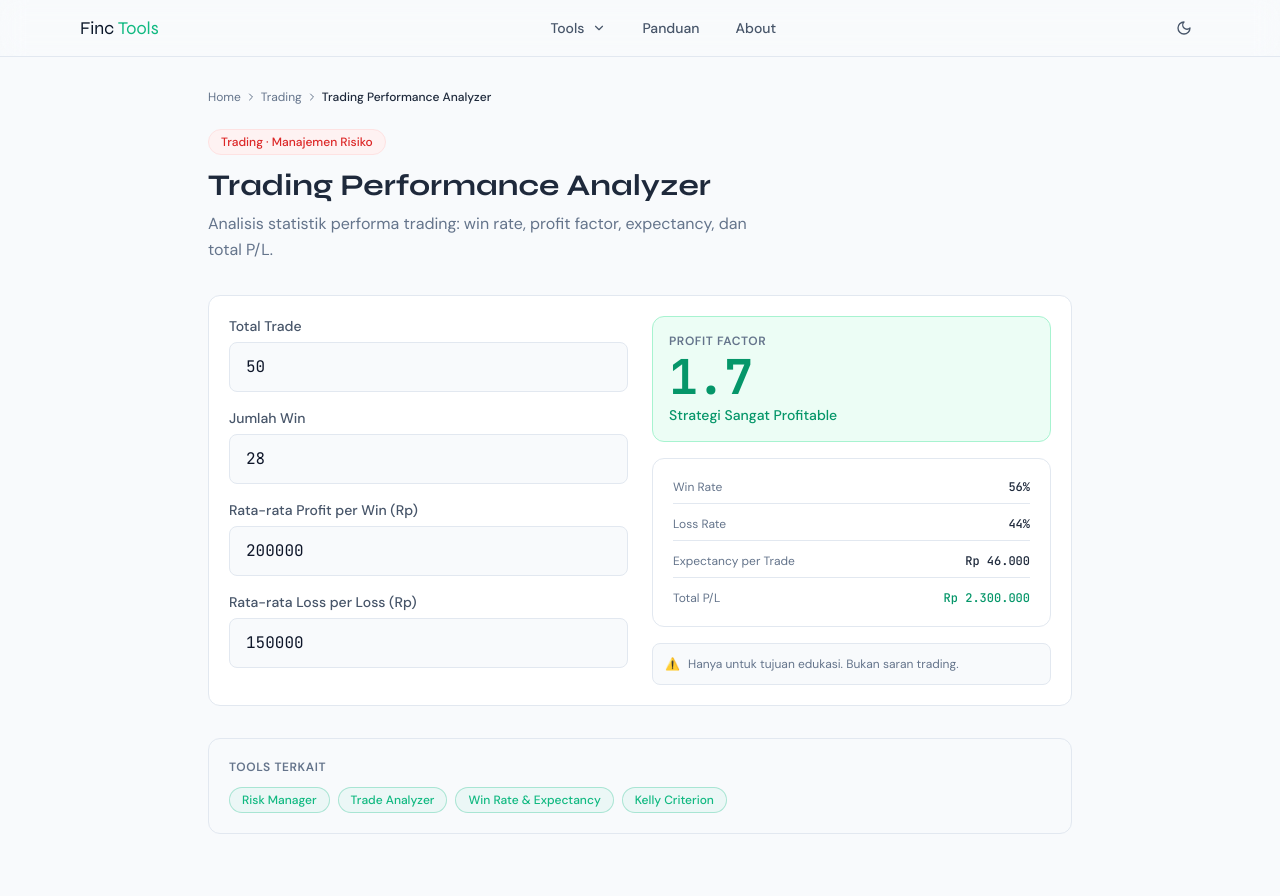
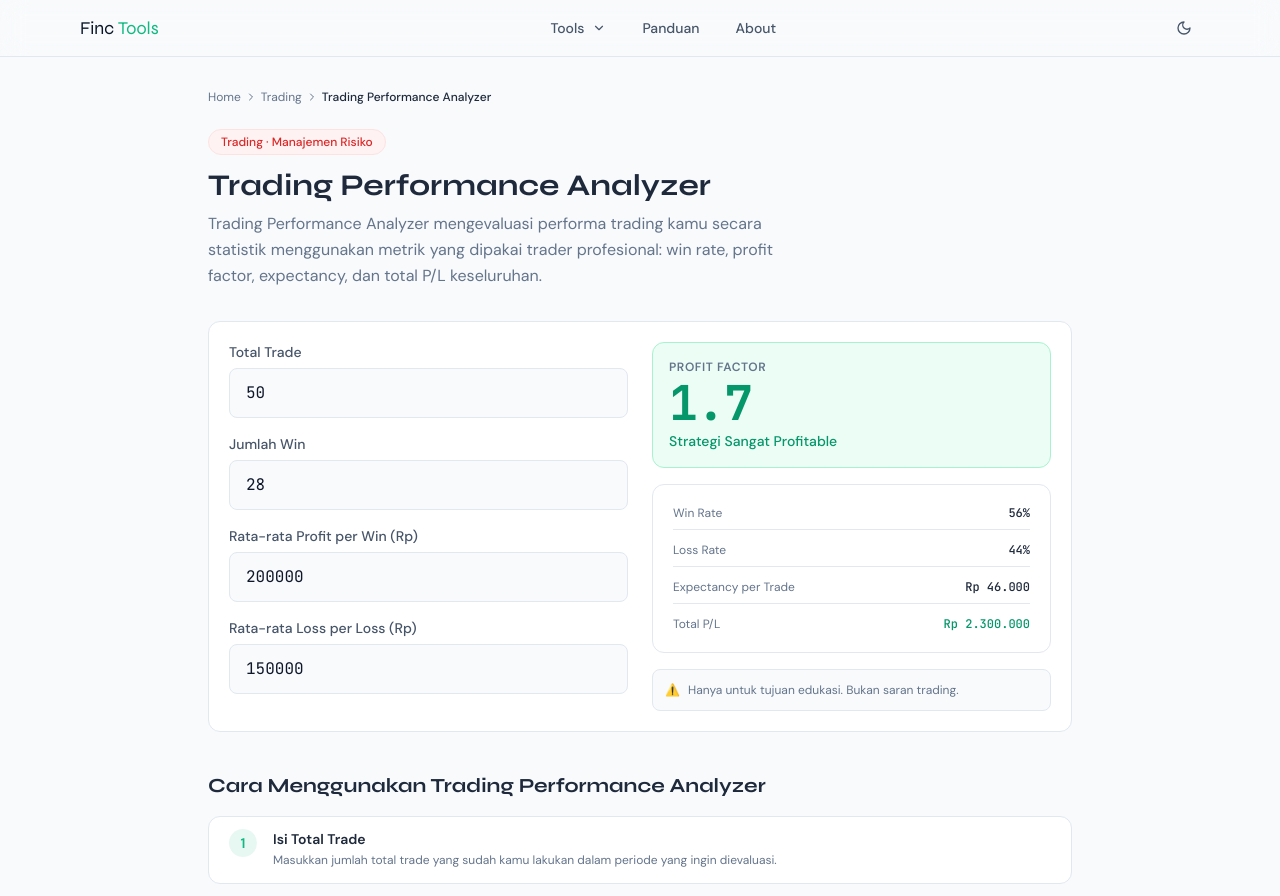
Before and after one commit to nurudhuhaalamin/finctools, a Next.js app: page /trading/trading-performance-analyzer in a window 1280 px wide. Shown: the top 896 px of the page. Built offline with nearby package versions, Linux system fonts and the light colour scheme.

Commit message:
Add files via upload

```diff
--- a/app/trading/trading-performance-analyzer/page.tsx
+++ b/app/trading/trading-performance-analyzer/page.tsx
@@ -3,55 +3,32 @@ import Link from 'next/link'
 import { ChevronRight } from 'lucide-react'
 import Header from '@/components/layout/Header'
 import Footer from '@/components/layout/Footer'
+import TradingToolPage from '@/components/layout/TradingToolPage'
 import TradingPerformanceAnalyzer from '@/components/tools/trading/TradingPerformanceAnalyzer'
+export const metadata: Metadata = { title: 'Trading Performance Analyzer — Analisis Statistik Trading | FincTools', description: 'Analisis performa trading kamu secara komprehensif: win rate, profit factor, expectancy, dan total P/L. Ketahui apakah strategi kamu benar-benar profitable.' }
+export default function Page() {
+  return (<><Header /><main className="mx-auto max-w-4xl px-4 py-8"><nav className="flex items-center gap-1 text-xs text-[--text-secondary] mb-6"><Link href="/" className="hover:text-finc-green transition-colors">Home</Link><ChevronRight size={12} /><Link href="/trading" className="hover:text-finc-green transition-colors">Trading</Link><ChevronRight size={12} /><span className="text-[--text-primary] font-medium">Trading Performance Analyzer</span></nav>
+  <TradingToolPage name="Trading Performance Analyzer" description="Trading Performance Analyzer mengevaluasi performa trading kamu secara statistik menggunakan metrik yang dipakai trader profesional: win rate, profit factor, expectancy, dan total P/L keseluruhan."
+    steps={[{title:'Isi Total Trade',desc:'Masukkan jumlah total trade yang sudah kamu lakukan dalam periode yang ingin dievaluasi.'},{title:'Isi Jumlah Win',desc:'Berapa trade yang berakhir profit dari total trade tersebut.'},{title:'Isi Rata-rata Profit per Win',desc:'Rata-rata keuntungan dalam Rupiah dari setiap trade yang profit.'},{title:'Isi Rata-rata Loss per Loss',desc:'Rata-rata kerugian dalam Rupiah dari setiap trade yang loss.'},{title:'Evaluasi Hasilnya',desc:'Profit Factor ≥ 1.5 berarti strategi sangat profitable. Di bawah 1.0 berarti strategi merugi dan perlu diperbaiki.'}]}
+    formula={`Win Rate       = (Jumlah Win ÷ Total Trade) × 100%
+Profit Factor  = Total Gross Win ÷ Total Gross Loss
+Expectancy     = (Win Rate × Avg Win) - (Loss Rate × Avg Loss)
+Total P/L      = (Win × Avg Win) - (Loss × Avg Loss)`}
+    formulaExample={`Contoh: 50 trade | 28 win | Avg Win Rp 200.000 | Avg Loss Rp 150.000
+Win Rate      = 28/50 = 56%
+Gross Win     = 28 × 200.000 = Rp 5.600.000
+Gross Loss    = 22 × 150.000 = Rp 3.300.000
+Profit Factor = 5.600.000 ÷ 3.300.000 = 1.70 ✅`}
+    variables={[{name:'Win Rate',desc:'Persentase trade yang berakhir profit dari total trade'},{name:'Loss Rate',desc:'Persentase trade yang berakhir loss (100% - Win Rate)'},{name:'Profit Factor',desc:'Rasio total gross profit terhadap total gross loss — di atas 1.0 berarti profitable'},{name:'Expectancy',desc:'Rata-rata keuntungan atau kerugian per trade dalam Rupiah'},{name:'Total P/L',desc:'Total profit atau loss bersih dari seluruh trade dalam periode evaluasi'}]}
+    history={`Konsep Profit Factor sebagai metrik evaluasi sistem trading dipopulerkan oleh Charles LeBeau dan Thomas Stridsman dalam buku-buku teknis mereka pada awal 1990-an. Sebelumnya, kebanyakan trader hanya melihat total profit sebagai ukuran keberhasilan — tanpa mempertimbangkan konsistensi dan efisiensi sistem.
 
-export const metadata: Metadata = {
-  title: 'Trading Performance Analyzer | FincTools',
-  description: 'Analisis statistik performa trading: win rate, profit factor, expectancy, dan total P/L.',
+William Eckhardt, salah satu pendiri Turtle Trading, menekankan bahwa sistem trading yang baik harus dievaluasi dengan statistik yang robust — bukan dari beberapa trade saja. Ia merekomendasikan minimal 30 trade untuk mendapatkan statistik yang bermakna.
+
+Profit Factor pertama kali diadopsi secara luas oleh komunitas trading sistem otomatis (algorithmic trading) pada era 1990-an, di mana backtesting membutuhkan metrik objektif untuk membandingkan berbagai strategi secara apples-to-apples.`}
+    interpretation={[{range:'PF ≥ 2.0',label:'🟢 Sangat Profitable',desc:'Sistem trading yang sangat kuat dan konsisten'},{range:'PF 1.5–2.0',label:'🟢 Profitable',desc:'Sistem bagus — pertahankan dan kembangkan'},{range:'PF 1.0–1.5',label:'🟡 Marginal',desc:'Profitable tapi tipis — perlu optimasi lebih lanjut'},{range:'PF < 1.0',label:'🔴 Merugi',desc:'Sistem tidak profitable — evaluasi ulang strategi secara menyeluruh'}]}
+    interpretationTitle="Interpretasi Profit Factor"
+    faqs={[{q:'Berapa minimal trade yang dibutuhkan untuk hasil yang valid?',a:'Minimal 30 trade untuk mendapatkan statistik yang bermakna secara matematis. Kurang dari itu, hasilnya terlalu dipengaruhi oleh keberuntungan semata. Idealnya evaluasi dilakukan setelah 100 trade.'},{q:'Win rate tinggi apakah menjamin profitable?',a:'Tidak. Win rate 80% dengan rata-rata profit Rp 50.000 dan rata-rata loss Rp 500.000 menghasilkan Profit Factor hanya 0.44 — sangat merugi. Win rate harus dilihat bersama dengan R/R ratio.'},{q:'Profit Factor berapa yang bisa dianggap "sistem yang baik"?',a:'Profit Factor 1.5 ke atas sudah bisa dianggap sistem yang baik untuk trading manual. Untuk trading otomatis (EA/bot), standar lebih ketat: minimal 1.8–2.0 karena ada risiko overfitting pada backtesting.'},{q:'Bagaimana jika Profit Factor saya bagus tapi modal terus turun?',a:'Kemungkinan ada inkonsistensi dalam ukuran posisi — misalnya mengambil posisi lebih besar saat loss (revenge trading). Pastikan setiap trade menggunakan ukuran posisi yang konsisten sesuai Risk Manager.'}]}
+    related={[{name:'Win Rate & Expectancy Tracker',href:'/trading/win-rate-expectancy-tracker',desc:'Analisis mendalam tentang expectancy dan proyeksi profit bulanan'},{name:'Risk Manager',href:'/trading/risk-manager',desc:'Pastikan ukuran posisi konsisten agar statistik performa akurat'},{name:'Kelly Criterion Optimizer',href:'/trading/kelly-criterion-optimizer',desc:'Optimalkan ukuran posisi berdasarkan win rate historis kamu'},{name:'Drawdown Recovery Planner',href:'/trading/drawdown-recovery-planner',desc:'Rencanakan recovery jika performa sedang dalam periode drawdown'}]}
+    references={['LeBeau, C. & Lucas, D. (1992). <em>Technical Traders Guide to Computer Analysis of the Futures Market.</em> Business One Irwin.','Stridsman, T. (2000). <em>Trading Systems That Work.</em> McGraw-Hill.','Tharp, V.K. (1998). <em>Trade Your Way to Financial Freedom.</em> McGraw-Hill.']}
+  ><TradingPerformanceAnalyzer /></TradingToolPage></main><Footer /></>)
 }
-
-const related = [
-  { name: 'Risk Manager', href: '/trading/risk-manager' },
-  { name: 'Trade Analyzer', href: '/trading/trade-analyzer' },
-  { name: 'Win Rate & Expectancy', href: '/trading/win-rate-expectancy-tracker' },
-  { name: 'Kelly Criterion', href: '/trading/kelly-criterion-optimizer' },
-  { name: 'Drawdown Recovery', href: '/trading/drawdown-recovery-planner' },
-]
-
-export default function Page() {
-  return (
-    <>
-      <Header />
-      <main className="mx-auto max-w-4xl px-4 py-8">
-        <nav className="flex items-center gap-1 text-xs text-[--text-secondary] mb-6">
-          <Link href="/" className="hover:text-finc-green transition-colors">Home</Link>
-          <ChevronRight size={12} />
-          <Link href="/trading" className="hover:text-finc-green transition-colors">Trading</Link>
-          <ChevronRight size={12} />
-          <span className="text-[--text-primary] font-medium">Trading Performance Analyzer</span>
-        </nav>
-        <div className="mb-8">
-          <div className="inline-flex items-center text-xs font-medium text-red-600 dark:text-red-400 bg-red-50 dark:bg-red-950/30 border border-red-100 dark:border-red-900 rounded-full px-3 py-1 mb-3">
-            Trading · Manajemen Risiko
-          </div>
-          <h1 className="font-heading text-2xl md:text-3xl font-bold text-[--text-primary] mb-2">Trading Performance Analyzer</h1>
-          <p className="text-[--text-secondary] leading-relaxed max-w-xl">Analisis statistik performa trading: win rate, profit factor, expectancy, dan total P/L.</p>
-        </div>
-        <div className="finc-card mb-8">
-          <TradingPerformanceAnalyzer />
-        </div>
-        <div className="finc-card bg-slate-50 dark:bg-slate-900/50">
-          <p className="text-xs font-semibold uppercase tracking-wider text-[--text-secondary] mb-3">Tools Terkait</p>
-          <div className="flex flex-wrap gap-2">
-            {related.filter(t => !t.href.includes('trading-performance-analyzer')).slice(0,4).map(t => (
-              <Link key={t.href} href={t.href} className="text-xs font-medium text-finc-green border border-finc-green/30 bg-finc-green/5 hover:bg-finc-green/10 rounded-full px-3 py-1 transition-colors">
-                {t.name}
-              </Link>
-            ))}
-          </div>
-        </div>
-      </main>
-      <Footer />
-    </>
-  )
-}
```
